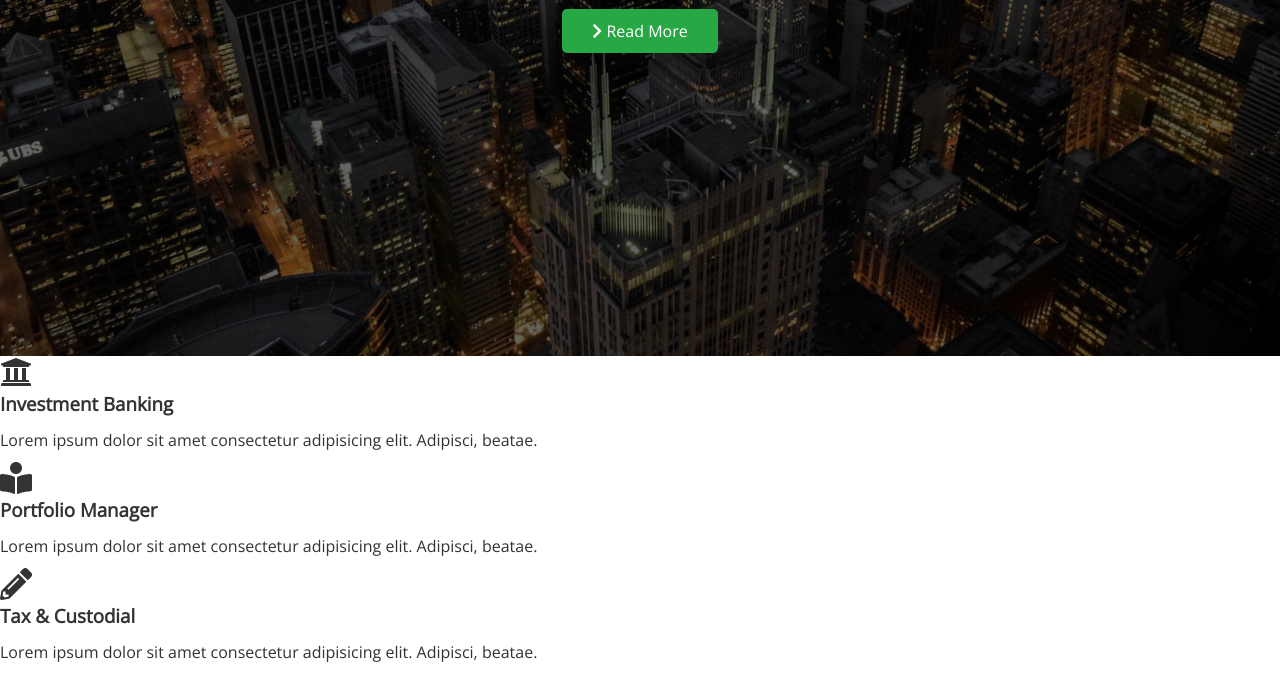
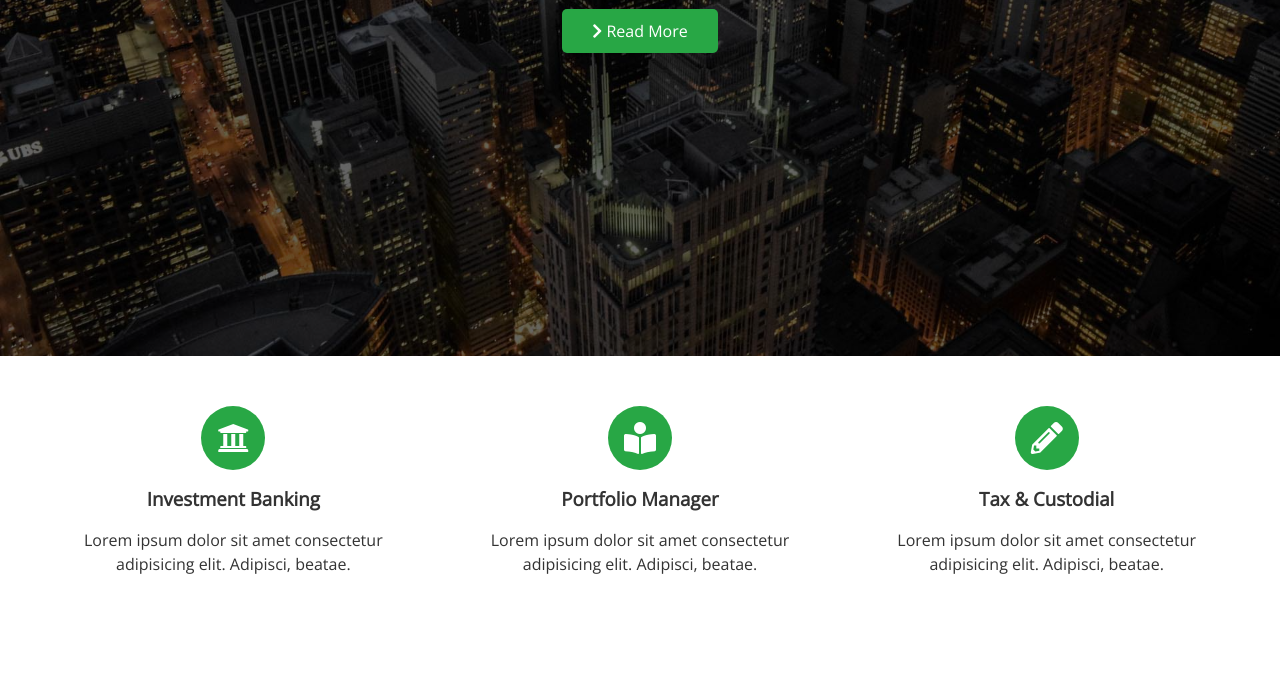
Before and after one commit to kherma/-PRACTICE_05-Flexbox, a plain HTML site: page index.html in a window 1280 px wide. Shown: the part 444-1118 px from the top of the page. After the commit the page ends 1080 px from the top, so only its background shows below. Drawn offline with nearby package versions, Linux system fonts and the light colour scheme.

Commit message:
Add features styles

```diff
--- a/css/style.css
+++ b/css/style.css
@@ -113,3 +113,33 @@ img {
 .hero * {
     z-index: 1;
 }
+
+/* Features */
+.icons {
+    padding: 30px;
+}
+
+.icons h3 {
+    font-weight: bold;
+    margin-bottom: 15px;
+}
+
+.icons i {
+    background-color: #28a745;
+    color: #fff;
+    padding: 1rem;
+    border-radius: 50%;
+    margin-bottom: 15px;
+}
+
+.flex-items {
+    display: flex;
+    text-align: center;
+    justify-content: center;
+    align-items: center;
+    height: 100%;
+}
+
+.flex-items > div {
+    padding: 20px;
+}
```
Also changed, not shown: index.html (+1 -0 lines).
